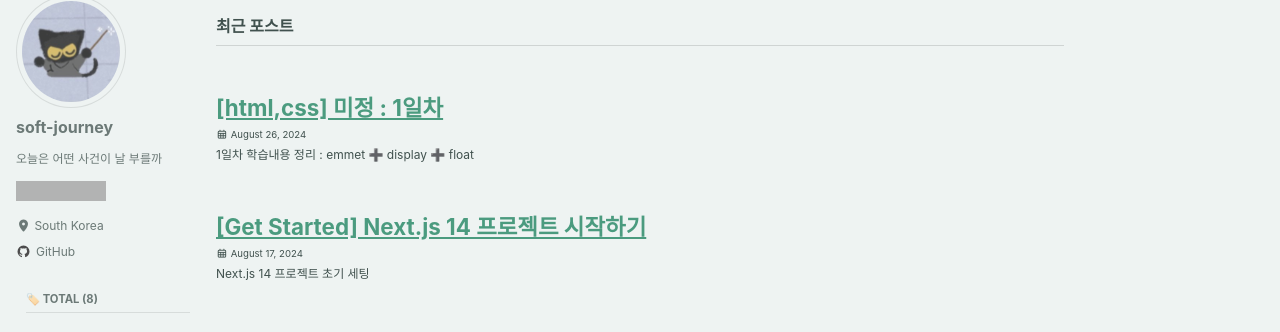
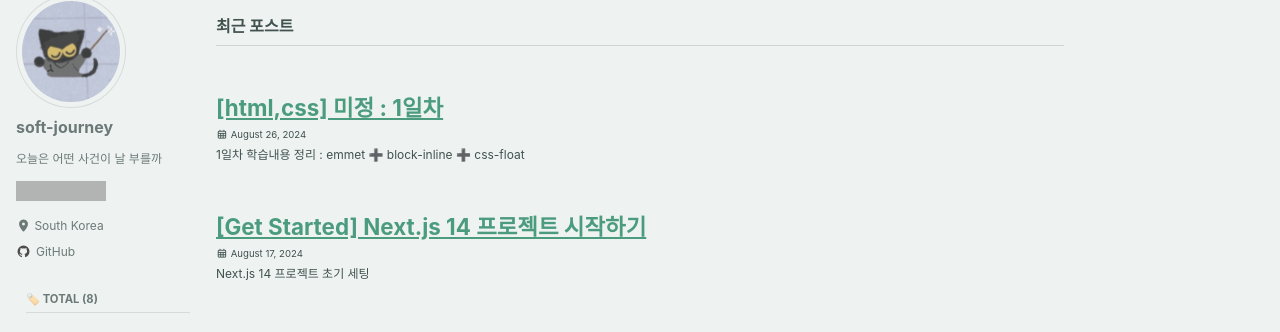
Before and after one commit to LogVentureIO/LogVentureIO.github.io, a Jekyll site: the page built from index.html, in a window 1280 px wide and 1047 px high. Shown: the part 87-419 px from the top of the window. Built offline with Jekyll 4.4.1, drawn with Linux system fonts in a browser that asks for light colours; cached includes are drawn as plain includes; some web fonts are replaced; the list of posts is cut into pages by our own code; grey boxes are pictures that could not be loaded.

Commit message:
Update 2024-08-26-html-css-01.md

````diff
--- a/_posts/2024-08-26-html-css-01.md
+++ b/_posts/2024-08-26-html-css-01.md
@@ -1,6 +1,6 @@
 ---
 title: "[html,css] 미정 : 1일차"
-excerpt: "1일차 학습내용 정리 : emmet ➕ display ➕ float"
+excerpt: "1일차 학습내용 정리 : emmet ➕ block-inline ➕ css-float"
 categories:
   - frontend
 tags:
@@ -80,7 +80,6 @@ div#container>ul.nav>li.item*3>a.link{Menu $}+p.desc{This is item $ description}
     - {display: "inline-block";}
 
 # 2. css
-
 ## 💚 css 우선순위
 
 ```jsx
@@ -94,7 +93,7 @@ div#container>ul.nav>li.item*3>a.link{Menu $}+p.desc{This is item $ description}
 <a href="#" class="link-class" id="uniqueLink" style="color: red;">aaa</a>
 ```
 
-a태그에는 4개의 attribute가 사용되었다.
+- a태그에는 4개의 attribute가 사용되었다.
 
 ## 💚 html, css 단위정리
 
````
